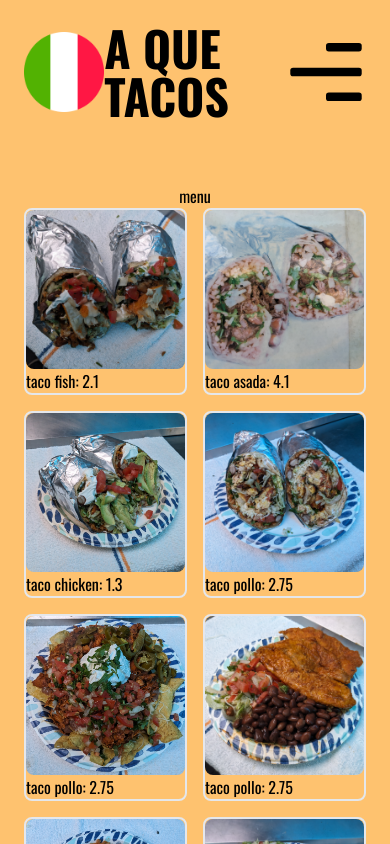
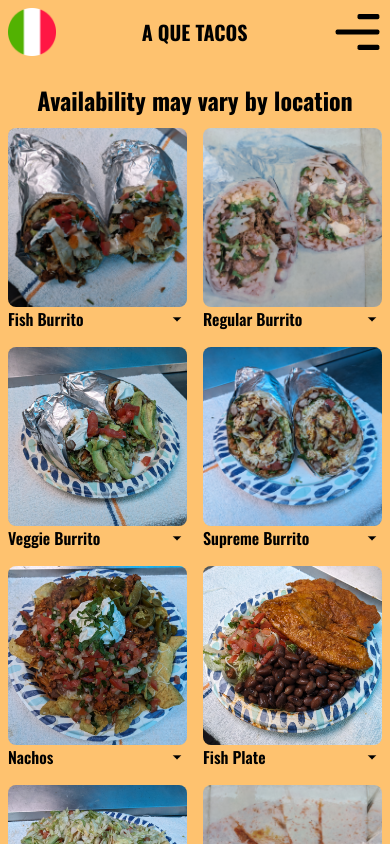
Before and after one commit to Hector-bit/a-que-tacos, a Next.js app: page /menu in a window 390 px wide. Shown: the top 844 px of the page. Built offline with nearby package versions, Linux system fonts and the light colour scheme.

Commit message:
done for now

```diff
--- a/src/app/layout.tsx
+++ b/src/app/layout.tsx
@@ -2,6 +2,7 @@ import type { Metadata } from "next";
 import { Oswald } from "next/font/google";
 import "./globals.css";
 import AsideMenu from "@/components/AsideMenu";
+import Footer from "@/components/Footer";
 
 const inter = Oswald({
   subsets: ["latin", "cyrillic"]
@@ -20,10 +21,11 @@ export default function RootLayout({
   return (
     <html lang="en">
       <body className={`${inter.className} bg-primary`}>
-        <AsideMenu/>
-        <div className="flex flex-row mt-40">
+        <AsideMenu />
+        <div className="">
           {children}
         </div>
+        <Footer/>
       </body>
     </html>
   );
--- a/src/app/menu/page.tsx
+++ b/src/app/menu/page.tsx
@@ -1,34 +1,128 @@
+'use client'
+import { motion } from "framer-motion";
+import MenuCard from "@/components/MenuCard";
+
 export default function Menu() {
   const imgBase = 'assets/menuImages'
 
   const menu_items = [
-    { img: `${imgBase}/burritoFishFinal.jpg`, name: 'taco fish', price: 2.10 },
-    { img: `${imgBase}/burritoRegularFinal.jpg`, name: 'taco asada', price: 4.10 },
-    { img: `${imgBase}/burritoVeggie4Final.jpg`, name: 'taco chicken', price: 1.30 },
-    { img: `${imgBase}/supremeBurrito1Final.jpg`, name: 'taco pollo', price: 2.75 },
-    { img: `${imgBase}/nacho3Final.jpg`, name: 'taco pollo', price: 2.75 },
-    { img: `${imgBase}/platefish1Final.jpg`, name: 'taco pollo', price: 2.75 },
-    { img: `${imgBase}/plateTamale3Final.jpg`, name: 'taco pollo', price: 2.75 },
-    { img: `${imgBase}/plateVeggie1Final.jpg`, name: 'taco pollo', price: 2.75 },
-    { img: `${imgBase}/quesadillaFinal.jpg`, name: 'taco pollo', price: 2.75 },
-    { img: `${imgBase}/salad3Final.jpg`, name: 'taco pollo', price: 2.75 },
-    { img: `${imgBase}/taco1Final.jpg`, name: 'taco pollo', price: 2.75 },
-    { img: `${imgBase}/tacoFish2Final.jpg`, name: 'taco pollo', price: 2.75 },
-    { img: `${imgBase}/tacoVeggie1Final.jpg`, name: 'taco pollo', price: 2.75 },
-    { img: `${imgBase}/tortaFinal.jpg`, name: 'taco pollo', price: 2.75 },
-    { img: `${imgBase}/jarritosFinal.jpg`, name: 'taco pollo', price: 2.75 },
-    { img: `${imgBase}/horchataOneFinal.jpg`, name: 'taco pollo', price: 2.75 },
+    {
+      img: `${imgBase}/burritoFishFinal.jpg`,
+      name: 'Fish Burrito',
+      price: 9,
+      description: 'Tilapia fish, beans, rice, lettuce, cheese, sourcream, pico de gallo'
+    },
+    {
+      img: `${imgBase}/burritoRegularFinal.jpg`,
+      name: 'Regular Burrito',
+      price: 8,
+      description: 'Choice of meat, beans, rice, onion, cilantro'
+    },
+    {
+      img: `${imgBase}/burritoVeggie4Final.jpg`,
+      name: 'Veggie Burrito',
+      price: 9,
+      description: 'Beans, rice, tomato, onions, cilantro, avocado'
+    },
+    {
+      img: `${imgBase}/supremeBurrito1Final.jpg`,
+      name: 'Supreme Burrito',
+      price: 2.75,
+      description: 'Beans, rice, sourcream, cheese, tomato, onions, cilantro, avocado'
+    },
+    {
+      img: `${imgBase}/nacho3Final.jpg`,
+      name: 'Nachos',
+      price: 2.75,
+      description: 'Choice of meat, cheese, sourcream, pico de gallo, jalepenos'
+    },
+    {
+      img: `${imgBase}/platefish1Final.jpg`,
+      name: 'Fish Plate',
+      price: 2.75,
+      description: 'Beans, rice, lettuce, cheese, pico de gallo, -choice of chips or tortilla-'
+    },
+    // {
+    //   img: `${imgBase}/plateTamale3Final.jpg`,
+    //   name: 'Tamale Plate',
+    //   price: 2.75,
+    //   description: ''
+    // },
+    {
+      img: `${imgBase}/plateVeggie1Final.jpg`,
+      name: 'Veggie Plate',
+      price: 2.75,
+      description: 'Beans, rice, onions, cilantro, avocado, tomato, lettuce'
+    },
+    {
+      img: `${imgBase}/quesadillaFinal.jpg`,
+      name: 'Quesadilla',
+      price: 2.75,
+      description: 'Choice of meat, sourcream, lettuce, pico de gallo'
+    },
+    {
+      img: `${imgBase}/salad3Final.jpg`,
+      name: 'Salad',
+      price: 2.75,
+      description: 'Choice of meat, rice, beans, lettuce, pico de gallo, -choice of chips or tortilla-'
+    },
+    {
+      img: `${imgBase}/taco1Final.jpg`,
+      name: 'Taco',
+      price: 2.75,
+      description: 'Choice of meat, onions, cilantro'
+    },
+    {
+      img: `${imgBase}/tacoFish2Final.jpg`,
+      name: 'Fish Taco',
+      price: 2.75,
+      description: 'Tilapia fish, sourcream, lettuce, pico de gallo'
+    },
+    {
+      img: `${imgBase}/tacoVeggie1Final.jpg`,
+      name: 'Veggie Taco',
+      price: 2.75,
+      description: 'Beans, rice, onions, cilantro, tomato, avocado'
+    },
+    {
+      img: `${imgBase}/tortaFinal.jpg`,
+      name: 'Torta',
+      price: 2.75,
+      description: 'Choice of meat, beans, avocado, tomato, onions, cilantro'
+    },
+    // {
+    //   img: `${imgBase}/jarritosFinal.jpg`,
+    //   name: 'Jarritos',
+    //   price: 2.75,
+    //   description: ''
+    // },
+    // {
+    //   img: `${imgBase}/horchataOneFinal.jpg`,
+    //   name: 'Horchata',
+    //   price: 2.75,
+    //   description: ''
+    // },
   ]
 
   return (
-    <main className="flex flex-col items-center justify-between p-6 bg-primary">
-      menu
+    <main className="flex flex-col items-center justify-between p-2 sm:p-6 bg-primary">
+      <div className="my-3 text-2xl sm:text-3xl font-bold text-center">Availability may vary by location</div>
       <div className="grid grid-cols-2 md:grid-cols-4 lg:grid-cols-5 gap-4">
         {menu_items.map((item) => (
-          <div className="border-2 rounded-lg">
-            <img className="rounded-lg" src={item.img} alt={`item ${item.name}`} />
-            <div>{item.name}: {item.price}</div>
-          </div>
+          <MenuCard
+            img={item.img}
+            name={item.name}
+            description={item.description}
+          />
+          // <div className="">
+          //   <img className="rounded-lg" src={item.img} alt={`item ${item.name}`} />
+          //   <div className="flex flex-row justify-between w-full">
+          //     <div className="text-center">{item.name}</div>
+          //     <motion.div>
+          //       <img src="/assets/ui/dropdown.png" alt={"drop down arrow"} width={20} height={20}/>
+          //     </motion.div>
+          //   </div>
+          // </div>
         ))}
       </div>
     </main>
--- a/src/components/AsideMenu.tsx
+++ b/src/components/AsideMenu.tsx
@@ -20,11 +20,29 @@ const AsideMenuVariants: Variants = {
   }
 }
 
+const BlurBgVariants: Variants = {
+  'closed': {
+    x: '100%',
+    opacity: 0,
+    transition: {
+      ease: 'easeOut',
+      duration: 0.1
+    }
+  },
+  'open': {
+    x: [0, 0],
+    opacity: [0, 1],
+    transition: {
+      ease: 'easeOut',
+      duration: 0.1
+    }
+  }
+}
+
 interface AsideMenuProps {
-  // isOpen: any
-  // closeFn: any
+  // isOpen: boolean
 }
-const AsideMenu = ({}:AsideMenuProps) => {
+const AsideMenu = ({  }:AsideMenuProps) => {
   const [isOpen, setIsOpen] = useState<Boolean>(false)
   const AsideMenuControls = useAnimationControls();
 
@@ -38,39 +56,44 @@ const AsideMenu = ({}:AsideMenuProps) => {
 
   return (
     <>
-      <div className="fixed top-0 flex flex-row justify-between items-center p-6 w-full">
+      <motion.div
+        className="fixed backdrop-blur-sm z-[2] w-full h-full"
+        variants={BlurBgVariants}
+        animate={AsideMenuControls}
+      />
+      <div className="sticky z-[1] bg-primary top-0 flex flex-row justify-between items-center p-2 sm:p-6 w-full">
         <div className="">
-          <img src='assets/flag.png' className="max-h-28"/>
+          <img src='assets/flag.png' className="max-h-12 sm:max-h-28"/>
         </div>
-        <div className="text-black text-5xl uppercase font-bold">a que tacos</div>
+        <div className="text-black text-xl sm:text-5xl uppercase font-bold">a que tacos</div>
         <div
           id='_menuOpenButton'
           className="cursor-pointer"
           onClick={() => setIsOpen(true)}
         >
-          <img src='assets/menuButton.svg' />
+          <img className="max-h-12 sm:max-h-28" src='assets/menuButton.svg' />
         </div>
       </div>
       {/* ASIDE MENU */}
       <motion.div
         id='_menuBackgroundOverlay'
         initial={'closed'}
-        className="flex w-full h-full backdrop-blur-sm flex flex-row justify-end inset-0 fixed border-2 border-fuchsia-500"
+        className="z-[3] w-full h-full flex flex-row justify-end inset-0 fixed"
         variants={AsideMenuVariants}
         animate={AsideMenuControls}
         onClick={() => setIsOpen(false)}
       >
-        <div id='_menuContainer' className="top-0 left-0 bg-primary max-w-[90%] p-8">
+        <div id='_menuContainer' className="flex flex-col items-center top-0 right-0 bg-primary w-[50%] max-w-[90%] p-4 sm:p-8">
           <div
             id='_menuCloseButton'
-            className="cursor-pointer w-auto"
+            className="cursor-pointer self-end"
             onClick={() => setIsOpen(false)}
           >
-            <img src='assets/menuButton.svg' />
+            <img className="max-h-12 sm:max-h-28" src='assets/menuButton.svg' />
           </div>
           <div
             id='_menuListItems'
-            className="flex flex-col gap-6 mt-8 text-black text-5xl uppercase font-bold"
+            className="flex flex-col gap-6 mt-8 text-black text-2xl sm:text-5xl uppercase font-bold"
           >
             <Link className="hover:underline " href={"/"}>Home</Link>
             <Link className="hover:underline " href={"/menu"}>Menu</Link>
--- /dev/null
+++ b/src/components/Footer.tsx
@@ -0,0 +1,11 @@
+'use client'
+
+const Footer = () => {
+  return (
+    <div className="flex justify-center items-center border-t-2 border-black p-2 sm:p-8 h-16">
+      Email: aquetaco@gmail.com
+    </div>
+  )
+}
+
+export default Footer;
--- /dev/null
+++ b/src/components/MenuCard.tsx
@@ -0,0 +1,61 @@
+'use client'
+import { useState } from "react"
+import { motion, Variants, AnimatePresence } from "framer-motion"
+
+const ArrowVariants: Variants = {
+  'closed': {
+    x: '100%',
+    transition: {
+      ease: 'easeOut',
+      duration: 0.1
+    }
+  },
+  'open': {
+    x: 0,
+    transition: {
+      ease: 'easeOut',
+      duration: 0.1
+    }
+  }
+}
+
+
+interface MenuCardInterface {
+    img: string
+    name: string
+    description: string
+}
+
+const MenuCard = ({ img, name, description }: MenuCardInterface) => {
+  const [isOpen, setIsOpen] = useState<boolean>(false)
+
+  return (
+    <div className="cursor-pointer" onClick={() => setIsOpen(!isOpen)}>
+      <img className="rounded-lg" src={img} alt={`item ${name}`} />
+      <div className="flex flex-row justify-between items-center w-full">
+        <div className="text-center font-semibold">{name}</div>
+        <motion.div
+          animate={{ rotate: isOpen?180:0}}
+          transition={{ ease: 'linear', duration: 0.15 }}
+        >
+          <img src="/assets/ui/dropdown.png" alt={"drop down arrow"} width={20} height={20}/>
+        </motion.div>
+      </div>
+      <AnimatePresence initial={false}>
+        {isOpen &&
+          <motion.div
+            initial={{ height: 0 }}
+            animate={{ height: 'auto' }}
+            exit={{ height: 0}}
+            transition={{ type: 'spring', duration: 0.3, bounce: 0 }}
+            className="overflow-hidden"
+          >
+            {description}
+          </motion.div>
+        }
+      </AnimatePresence>
+    </div>
+  )
+}
+
+export default MenuCard;
```
Also changed, not shown: src/app/page.tsx (+19 -16 lines), public/assets/ui/dropdown.png (added).
